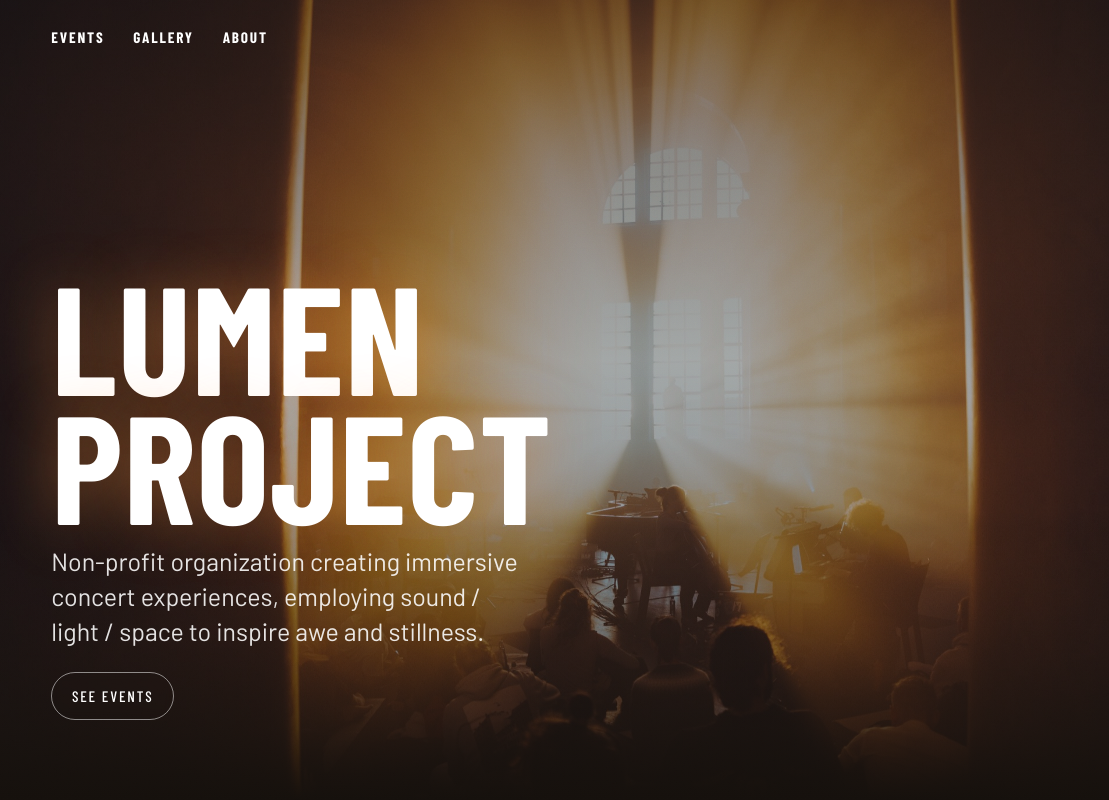
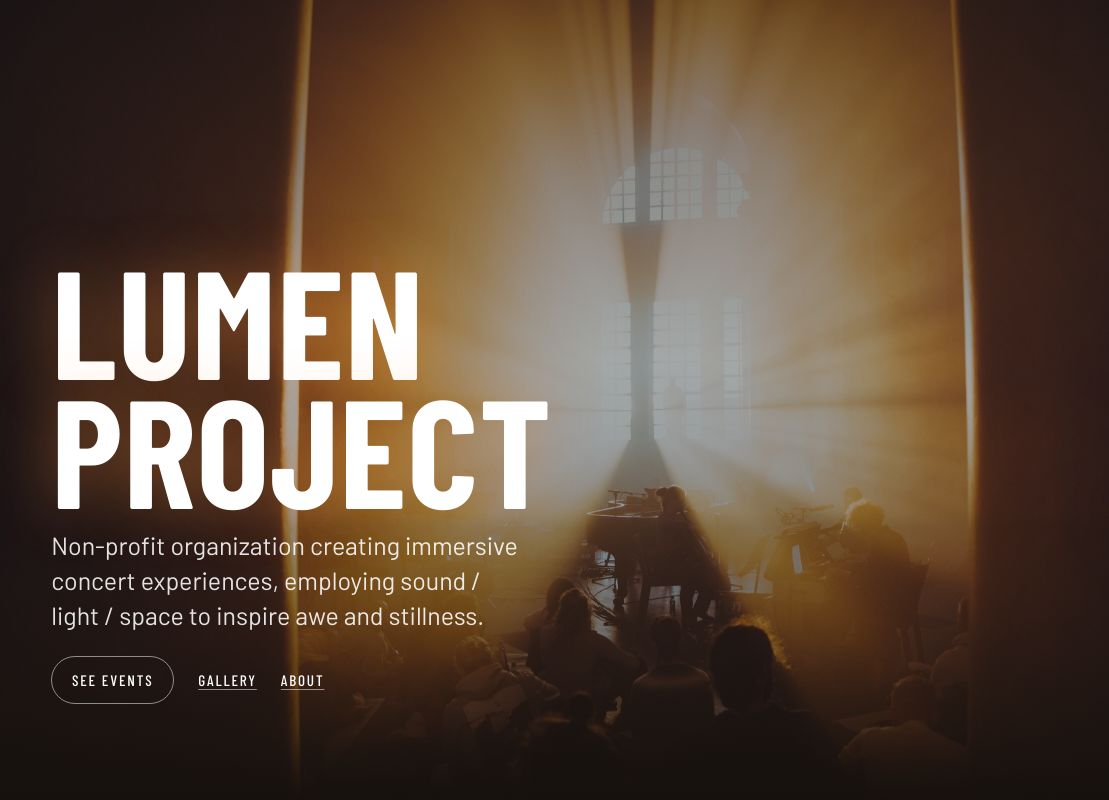
Before and after one commit to jonasjohansson/lumenproject.se, an Eleventy site: page src/index.njk in a window 1280 px wide. Shown: the top 800 px of the page, 0-1109 px from the left. Built offline with nearby package versions, Linux system fonts and the light colour scheme; Eleventy itself is replaced by a stand-in of ours; files that its build step writes are made by us from their sources; what image-size would draw is missing.

Commit message:
Restructure: landing is hero-only; artists move to top of /events/
- Home is now just the hero landing — Events/Artists/Gallery/About sections
  removed. The top menu is hidden on the landing; the section links (See
  events · Gallery · About) live under the hero intro instead.
- Subpages keep the top menu, now always linking to the real pages.
- The artists list (with its intro) moves to the top of /events/, above the
  Events title and listing.

Co-Authored-By: Claude Opus 4.8 (1M context) <noreply@anthropic.com>

```diff
--- a/src/_includes/base.njk
+++ b/src/_includes/base.njk
@@ -56,16 +56,17 @@
 
   <a class="skip" href="#main">Skip to content</a>
 
-  {# header: the wordmark/home link sits on the far-left (image edge); the
-     section links align to the content gutter (where page titles sit). On the
-     home page the hero carries the big wordmark, so the small logo is omitted. #}
-  {% if current != 'home' %}<a class="site-nav__home{% if hasHero %} site-nav__home--hero{% endif %}" href="/">Lumen Project</a>{% endif %}
-  <nav class="site-nav{% if current == 'home' or hasHero %} site-nav--hero{% endif %}{% if current != 'home' %} site-nav--withlogo{% endif %}" aria-label="Sections">
-    {# on the home page these scroll to in-page sections; elsewhere they navigate #}
-    <a href="{% if current == 'home' %}#events{% else %}/events/{% endif %}">Events</a>
+  {# header (subpages only): the wordmark/home link pins to the far-left image
+     edge; the section links align to the content gutter. The landing page omits
+     this menu entirely and offers the links under the hero intro instead. #}
+  {% if current != 'home' %}
+  <a class="site-nav__home{% if hasHero %} site-nav__home--hero{% endif %}" href="/">Lumen Project</a>
+  <nav class="site-nav site-nav--withlogo{% if hasHero %} site-nav--hero{% endif %}" aria-label="Sections">
+    <a href="/events/">Events</a>
     <a href="/gallery/">Gallery</a>
-    <a href="{% if current == 'home' %}#about{% else %}/about/{% endif %}">About</a>
+    <a href="/about/">About</a>
   </nav>
+  {% endif %}
 
   {# minimal floating cluster: day/night toggle + active socials #}
   <div class="chrome">
--- a/src/assets/css/style.css
+++ b/src/assets/css/style.css
@@ -206,6 +206,8 @@ html[data-theme="night"] .chrome__toggle .g-night { display: grid; }
 
 /* — Layout ————————————————————————————————————————————————— */
 .page { padding-top: var(--page-top); padding-bottom: clamp(4rem, 10vw, 8rem); }
+/* artists block at the top of /events/ — separate it from the Events title */
+.ev-artists { margin-bottom: clamp(3rem, 7vw, 5.5rem); }
 .page-title {
   font-family: var(--font-display); font-weight: 700; line-height: 0.92;
   font-size: var(--fs-title); text-transform: uppercase; letter-spacing: 0.005em;
@@ -255,7 +257,9 @@ html[data-theme="night"] .hero__img--night { opacity: 1; }
   margin-top: var(--space-sm); max-width: 40ch; font-size: var(--fs-lead); line-height: 1.4;
   color: color-mix(in srgb, var(--hhero-ink) 88%, transparent); text-wrap: balance;
 }
-.hero__scrolls { margin-top: var(--space-md); display: flex; gap: var(--space-md); flex-wrap: wrap; align-items: center; }
+/* landing-page section links, under the intro (replaces the top menu on home) */
+.hero__nav { margin-top: var(--space-md); display: flex; gap: var(--space-md); flex-wrap: wrap; align-items: center; }
+.hero__scrolls { margin-top: var(--space-sm); display: flex; gap: var(--space-md); flex-wrap: wrap; align-items: center; }
 .hero__cta {
   font-family: var(--font-display); text-transform: uppercase; letter-spacing: var(--tracking-wide);
   font-size: 0.95rem; color: var(--hhero-ink); border: 1px solid color-mix(in srgb, var(--hhero-ink) 50%, transparent);
@@ -263,6 +267,14 @@ html[data-theme="night"] .hero__img--night { opacity: 1; }
   transition: background var(--dur) var(--ease), color var(--dur) var(--ease), border-color var(--dur) var(--ease);
 }
 .hero__cta:hover { background: var(--hhero-ink); color: var(--paper); border-color: var(--hhero-ink); }
+.hero__link {
+  font-family: var(--font-display); text-transform: uppercase; letter-spacing: var(--tracking-wide);
+  font-size: 0.95rem; color: var(--hhero-ink);
+  text-decoration: underline; text-underline-offset: 3px;
+  text-decoration-color: color-mix(in srgb, var(--hhero-ink) 50%, transparent);
+  transition: text-decoration-color var(--dur) var(--ease);
+}
+.hero__link:hover { text-decoration-color: var(--hhero-ink); }
 
 .nextev { display: inline-flex; align-items: baseline; gap: 0.8ch; flex-wrap: wrap; color: var(--hhero-ink); font-size: 0.95rem; }
 .nextev .k { font-family: var(--font-display); text-transform: uppercase; letter-spacing: var(--tracking-wide); font-size: 0.78rem; color: color-mix(in srgb, var(--hhero-ink) 70%, transparent); }
--- a/src/events.njk
+++ b/src/events.njk
@@ -10,6 +10,11 @@ ogImageH: 1466
 ogImageAlt: A Lumen Project performance at night, lit from within
 ---
 <div class="wrap page">
+  <section class="ev-artists" aria-label="Artists">
+    <p class="page-intro">{{ lumen.artists.length }} musicians, composers and performers have shaped <strong>Lumen Project</strong> since 2017.</p>
+    {% include "partials/artists-list.njk" %}
+  </section>
+
   <h1 class="page-title">Events</h1>
   {% include "partials/events-index.njk" %}
 </div>
--- a/src/index.njk
+++ b/src/index.njk
@@ -26,38 +26,14 @@ permalink: /
     <h1 class="wordmark">Lumen<span class="l2">Project</span></h1>
     <p class="hero__tag">{{ lumen.settings.tagline }}</p>
 
+    <nav class="hero__nav" aria-label="Sections">
+      <a class="hero__cta" href="/events/">See events</a>
+      <a class="hero__link" href="/gallery/">Gallery</a>
+      <a class="hero__link" href="/about/">About</a>
+    </nav>
+
     <div class="hero__scrolls">
-      <a class="hero__cta" href="#events">See events</a>
       {% if lumen.nextEvent %}<span class="nextev"><span class="k">Next</span> <a href="{{ lumen.nextEvent.url }}">{{ lumen.nextEvent.Title }}</a>, {{ lumen.nextEvent.Date | eventDate }}</span>{% endif %}
     </div>
   </div>
 </section>
-
-<section class="home-sec" id="events" aria-label="Events">
-  <div class="wrap">
-    {% include "partials/events-sections.njk" %}
-  </div>
-</section>
-
-<section class="home-sec" id="artists" aria-label="Artists">
-  <div class="wrap">
-    <p class="page-intro">{{ lumen.artists.length }} musicians, composers and performers have shaped <strong>Lumen Project</strong> since 2017.</p>
-    {% include "partials/artists-list.njk" %}
-  </div>
-</section>
-
-<section class="home-sec" id="gallery" aria-label="Gallery">
-  <div class="wrap">
-    <a class="teaser-head" href="/gallery/">Gallery <span class="arrow">&rarr;</span></a>
-    <a class="teaser" href="/gallery/" aria-label="Open the photo gallery">
-      {% for img in gallery %}{% if loop.index <= 6 %}<img src="{{ img.src }}" {% if img.width %}width="{{ img.width }}" height="{{ img.height }}" {% endif %}alt="" loading="lazy" decoding="async" />{% endif %}{% endfor %}
-    </a>
-  </div>
-</section>
-
-<section class="home-sec" id="about" aria-label="About">
-  <div class="wrap">
-    {% include "partials/about-lead.njk" %}
-    {% include "partials/about-cols.njk" %}
-  </div>
-</section>
```
